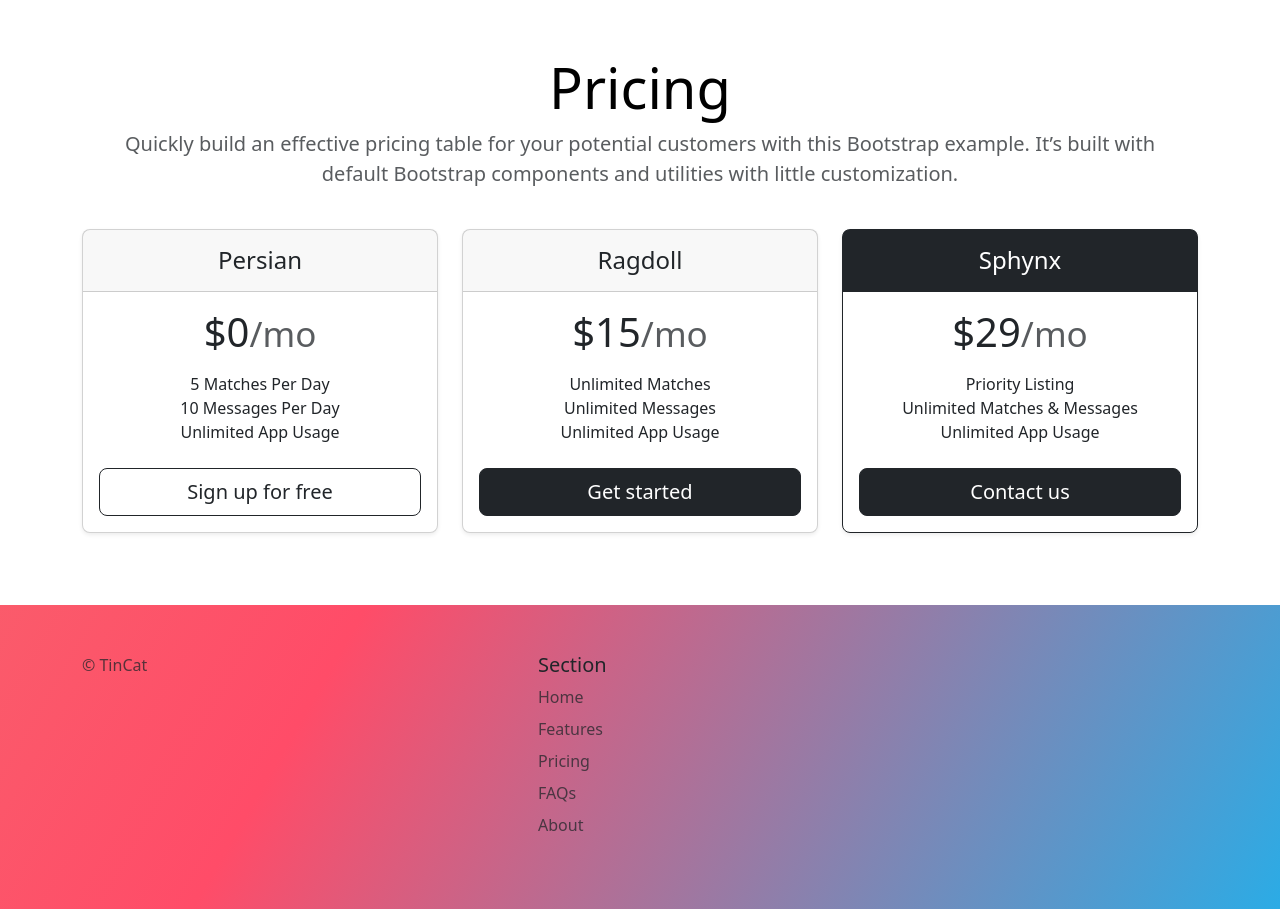
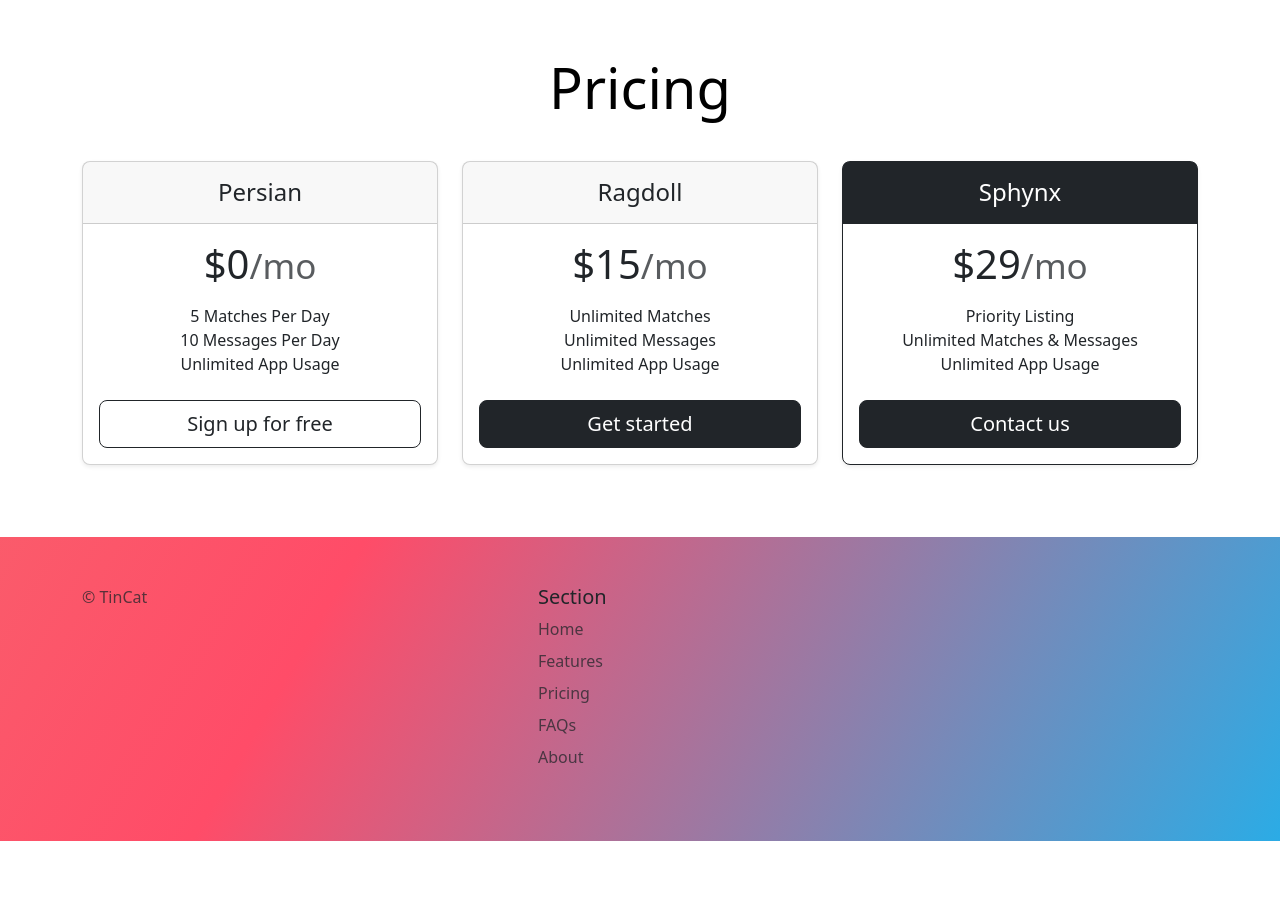
Before and after one commit to Tahapathan31/TinCat, a plain HTML site: page index.html in a window 1280 px wide. Shown: the part 1520-2429 px from the top of the page. After the commit the page ends 2361 px from the top, so only its background shows below. Drawn offline with nearby package versions, Linux system fonts and the light colour scheme.

Commit message:
Update index.html

```diff
--- a/index.html
+++ b/index.html
@@ -136,7 +136,7 @@
     <div class="container">
       <div class="pricing-header p-3 pb-md-4 mx-auto text-center">
         <h2 class="display-4 fw-normal text-body-emphasis">Pricing</h2>
-        <p class="fs-5 text-body-secondary">Quickly build an effective pricing table for your potential customers with this Bootstrap example. It’s built with default Bootstrap components and utilities with little customization.</p>
+        <p class="fs-5 text-body-secondary"></p>
       </div>
     <div class="row row-cols-1 row-cols-md-3 mb-3 text-center">
       <div class="col">
```
